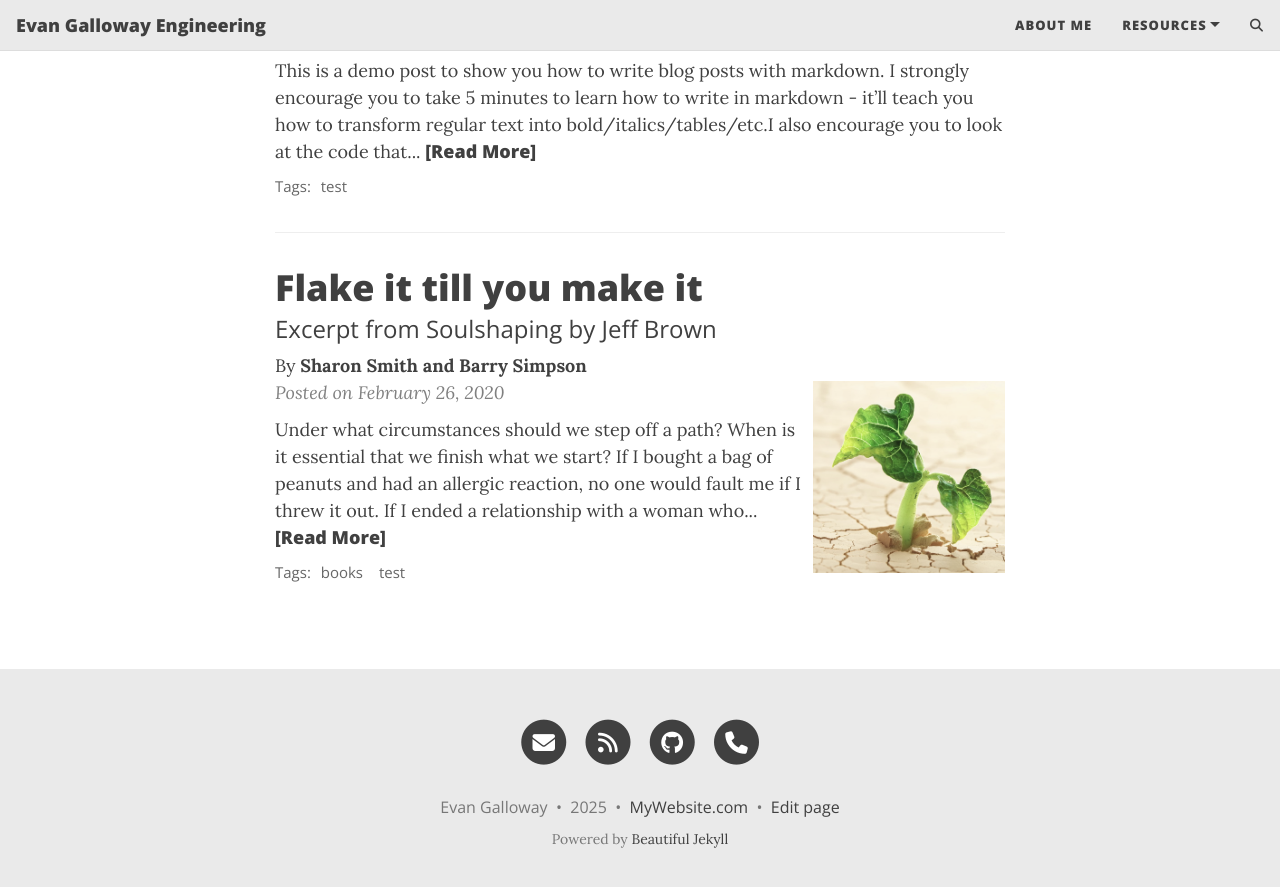
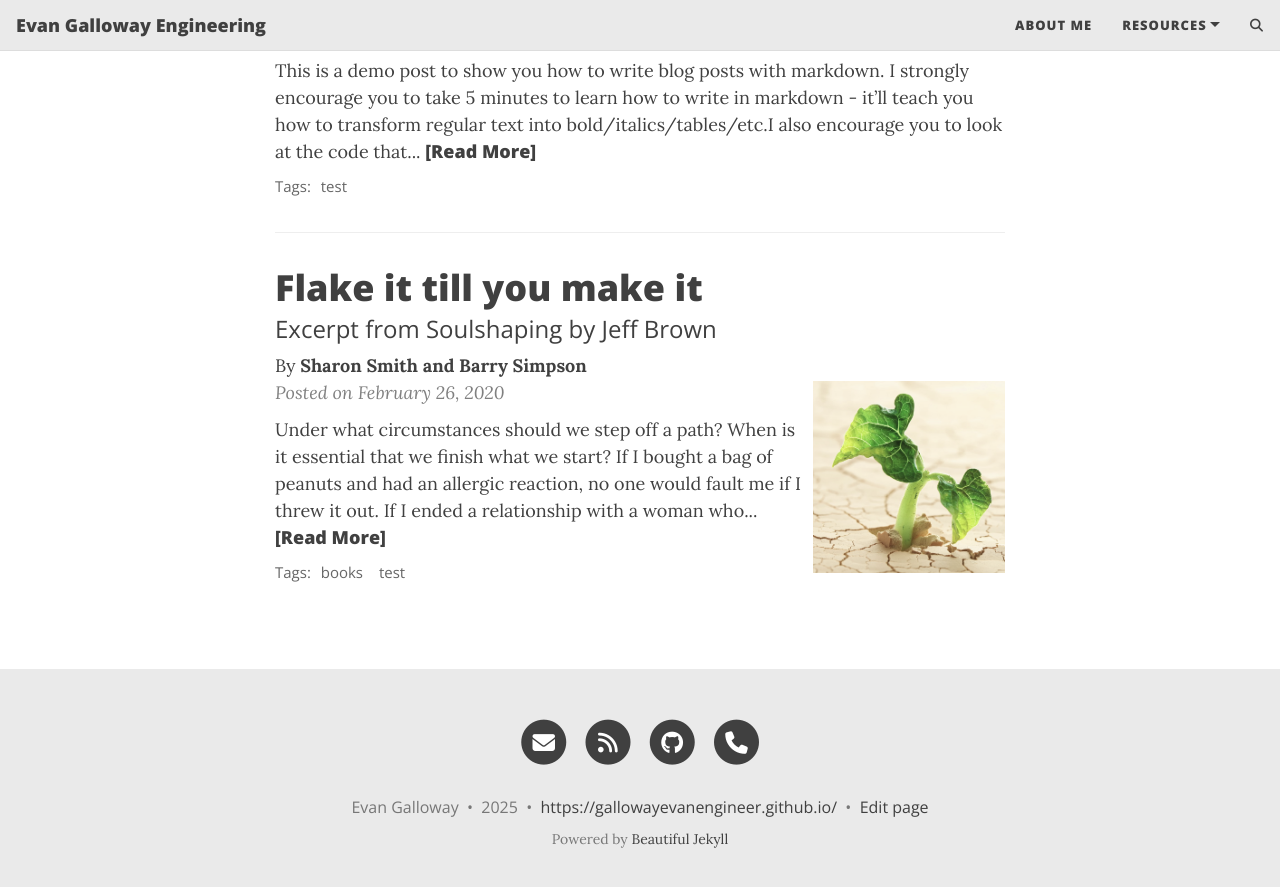
Before and after one commit to gallowayevanengineer/gallowayevanengineer.github.io, a Jekyll site: the page built from index.html, in a window 1280 px wide and 900 px high, scrolled down 587 px. Shown: the top 887 px of the window. Built offline with Jekyll 4.4.1, drawn with Linux system fonts in a browser that asks for light colours; the list of posts is cut into pages by our own code; comment, search, counter and statistics services are not loaded.

Commit message:
added linkedin and changed bottom website tag_config.yml

```diff
--- a/_config.yml
+++ b/_config.yml
@@ -53,7 +53,7 @@
   email: "gallowem@rose-hulman.edu"
   rss: true  # remove this line if you don't want to show an RSS link at the bottom
 #  facebook: deanattali
-  github: Evan M G
+  github: gallowayevanengineer
 #  twitter: daattali
 #  patreon: DeanAttali
 #  youtube: "@daattali"
@@ -102,7 +102,7 @@
 
 # How to display the link to your website in the footer
 # Remove this if you don't want a link in the footer
-url-pretty: "MyWebsite.com"
+url-pretty: "https://gallowayevanengineer.github.io/"
 
 # Add the website title to the title of every page
 title-on-all-pages: true
```
